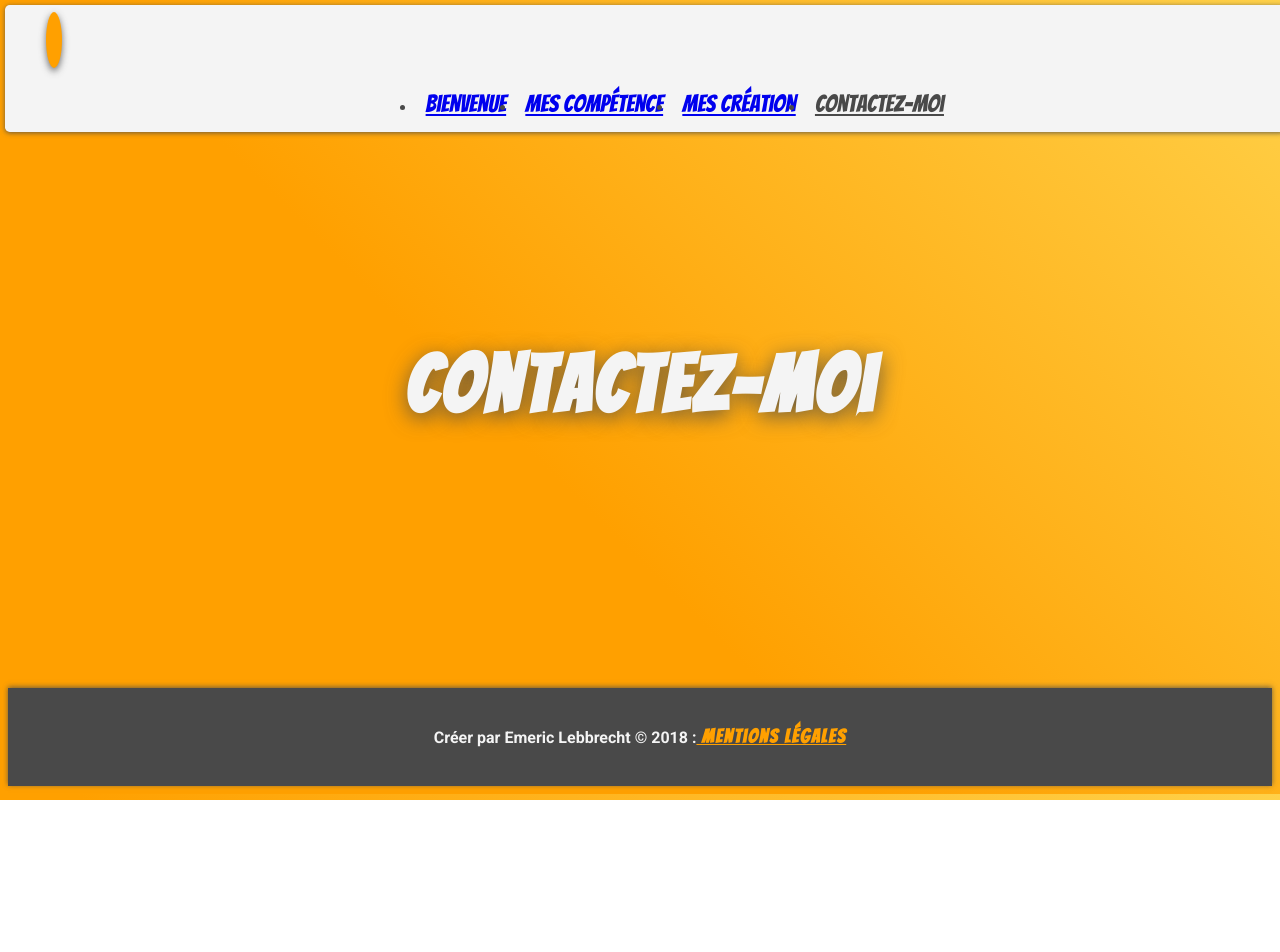
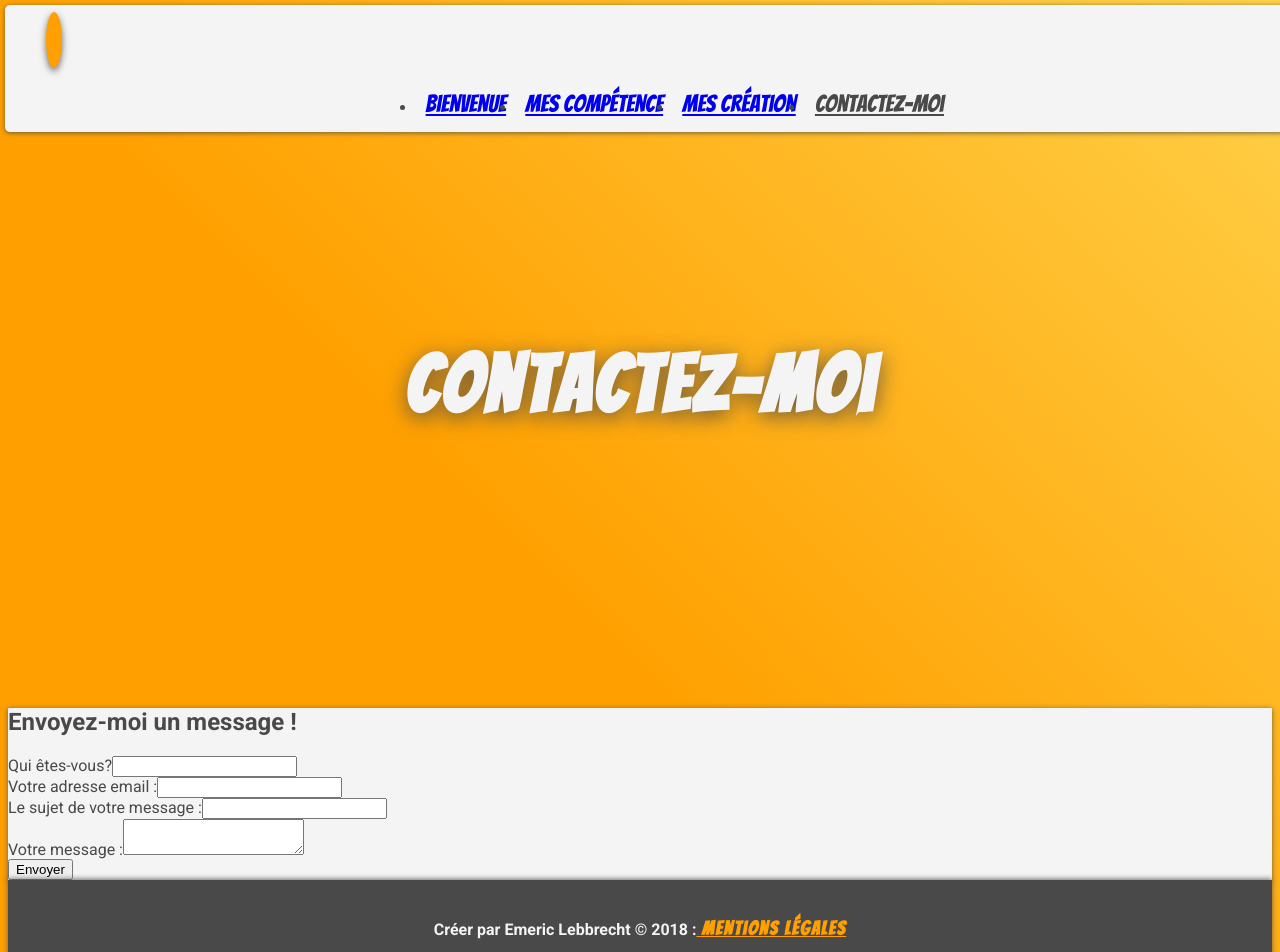
Before and after one commit to ephaesto/portfolioApp, a React (Create React App) app: page /contact in a window 1280 px wide. Shown: the top 952 px of the page. Before the commit the page ends 800 px from the top, so only its background shows below. Built offline with nearby package versions, Linux system fonts and the light colour scheme.

Commit message:
implement contact

```diff
--- a/package.json
+++ b/package.json
@@ -9,6 +9,7 @@
     "react-router-dom": "^4.3.1",
     "react-scripts": "2.0.4",
     "redux": "^4.0.0",
+    "redux-form": "^7.4.2",
     "redux-thunk": "^2.3.0"
   },
   "scripts": {
--- a/src/store/actions/actionTypes.js
+++ b/src/store/actions/actionTypes.js
@@ -2,3 +2,4 @@ export const SET_NAV_ENVIRONMENT = "SET_NAV_ENVIRONMENT"
 export const GET_LIST_TECHNO = "GET_LIST_TECHNO"
 export const GET_LIST_CREATION = "GET_LIST_CREATION"
 export const GET_LIST_CREA_TO_TECH = "GET_LIST_CREA_TO_TECH"
+export const SUBMIT_EMAIL_CONTACT = "SUBMIT_EMAIL_CONTACT"
--- a/src/store/actions/index.js
+++ b/src/store/actions/index.js
@@ -1,4 +1,4 @@
-import { SET_NAV_ENVIRONMENT,GET_LIST_TECHNO,GET_LIST_CREATION,GET_LIST_CREA_TO_TECH} from "./actionTypes"
+import { SET_NAV_ENVIRONMENT,GET_LIST_TECHNO,GET_LIST_CREATION,GET_LIST_CREA_TO_TECH,SUBMIT_EMAIL_CONTACT} from "./actionTypes"
 
 
 export function selectNavEnvironment(NavEnv){
@@ -26,3 +26,11 @@ export function getListCreaToTech(){
     type : GET_LIST_CREA_TO_TECH
   }
 }
+
+
+export function submitEmailContact(credentials){
+  console.log(credentials)
+  return{
+    type : SUBMIT_EMAIL_CONTACT
+  }
+}
--- a/src/store/reducers/index.js
+++ b/src/store/reducers/index.js
@@ -5,13 +5,15 @@ import NavLinksReducer from './navLinksReducer'
 import ListCreation  from './listCreation'
 import ListTechno from './listTechno'
 import ListCreaToTech from './listCreaToTech'
+import { reducer as form} from 'redux-form'
 
 const rootReducer = combineReducers({
   nameNav : ChangeNavReducer,
   navLinks : NavLinksReducer,
   listTechno: ListTechno,
   listCreation: ListCreation,
-  listCreaToTech: ListCreaToTech
+  listCreaToTech: ListCreaToTech,
+  form : form,
 });
 
 export default rootReducer
--- /dev/null
+++ b/src/views/main/component/form/FromContact.js
@@ -0,0 +1,56 @@
+
+  import React from 'react';
+  import { Field } from 'redux-form';
+  import FieldInput from "./component/FieldInput"
+  import FieldTextarea from "./component/FieldTextarea"
+
+  const FormContact = ({
+    classSection="",
+    classContainer="",
+    title="",
+    handleSubmit,
+    fieldsContact
+  }) => (
+    <section className={classSection}>
+      <div className={classContainer}>
+          <h2>{title}</h2>
+          <form onSubmit={(e)=>handleSubmit()}>
+              <Field
+                  name={fieldsContact.name}
+                  component={FieldInput}
+                  classComponent="form-control"
+                  type="text"
+                  label="Qui êtes-vous?"
+                  classLabel={fieldsContact.name}
+                />
+                <Field
+                  name={fieldsContact.email}
+                  component={FieldInput}
+                  classComponent="form-control"
+                  type="text"
+                  label="Votre adresse email :"
+                  classLabel={fieldsContact.email}
+                />
+                <Field
+                  name={fieldsContact.subject}
+                  component={FieldInput}
+                  classComponent="form-control"
+                  type="text"
+                  label="Le sujet de votre message :"
+                  classLabel={fieldsContact.subject}
+                />
+                <Field
+                  name={fieldsContact.message}
+                  component={FieldTextarea}
+                  classComponent="form-control"
+                  type="text"
+                  label="Votre message :"
+                  classLabel={fieldsContact.message}
+                />
+            <button type="submit" className="btn btn-primary btn-raised">Envoyer</button>
+          </form>
+        </div>
+    </section>
+  );
+
+  export default FormContact;
--- /dev/null
+++ b/src/views/main/component/form/component/FieldInput.js
@@ -0,0 +1,12 @@
+import React from 'react';
+
+const FildInput = (field) => (
+    <div className="form-group">
+      <label htmlFor={field.name} className={field.classLabel}>{field.label}</label>
+      <input {...field.input} type={field.type} className={field.classComponent}/>
+      {field.meta.touched && field.meta.error &&
+       <p className="error">{field.meta.error}</p>}
+    </div>
+  )
+
+  export default FildInput;
--- /dev/null
+++ b/src/views/main/component/form/component/FieldTextarea.js
@@ -0,0 +1,12 @@
+import React from 'react';
+
+const FildTextarea = (field) => (
+    <div className="form-group">
+      <label htmlFor={field.name} className={field.classLabel}>{field.label}</label>
+      <textarea  {...field.input}  className={field.classComponent}/>
+      {field.meta.touched && field.meta.error &&
+       <p className="error">{field.meta.error}</p>}
+    </div>
+  )
+
+  export default FildTextarea;
--- a/src/views/main/page/Contact.js
+++ b/src/views/main/page/Contact.js
@@ -1,15 +1,44 @@
 import React, { Component } from 'react'
+import {reduxForm} from "redux-form"
+import { connect } from 'react-redux'
+import { bindActionCreators } from 'redux'
+
+import { submitEmailContact } from '../../../store/actions/index'
+
 import TitleMain from '../component/TitleMain'
+import FromContact from '../component/form/FromContact'
+
+
+const FIELDS_CONTACT ={name:"name",email:"email",subject:"subject",message:"message"};
+
 class Contact extends Component {
-
+  handleSubmit(credentials){
+    this.props.submitEmailContact(credentials);
+  }
   render() {
     return (
       <main>
           <TitleMain title="Contactez-moi"  page='contact' />
+          <FromContact
+            classSection="fromContact bgwhit"
+            classContainer="container"
+            title="Envoyez-moi un message !"
+            handleSubmit={(e)=>this.props.handleSubmit(this.handleSubmit)}
+            fieldsContact ={FIELDS_CONTACT}
+          />
+
       </main>
     );
   }
 
 }
+const sendMailContactForm = reduxForm({
+  form : "sendMailContact",
+  fields:Object.keys(FIELDS_CONTACT)
+})(Contact)
 
-export default Contact;
+const mapDispatchToProps = dispatch => {
+  return bindActionCreators({submitEmailContact:submitEmailContact},dispatch)
+}
+
+export default connect(null,mapDispatchToProps) (sendMailContactForm);
--- a/src/views/main/page/Creation.js
+++ b/src/views/main/page/Creation.js
@@ -69,7 +69,7 @@ class Creation extends Component {
 
     return (
       <main>
-          <TitleMain title={typeof MyCreation !== "undefined" ? MyCreation.title : ""}  page='creation' />
+          <TitleMain title={ MyCreation.title }  page='creation' />
           <TitleAndOneOther
             classSection="creation presentationCrea bgwhit"
             classContainer ="container"
```
Also changed, not shown: 1 other file (tests, documents, lock files or other folders).
